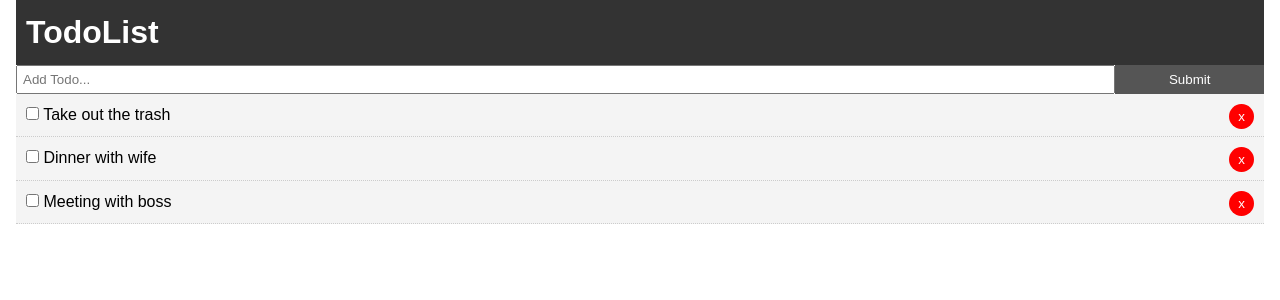
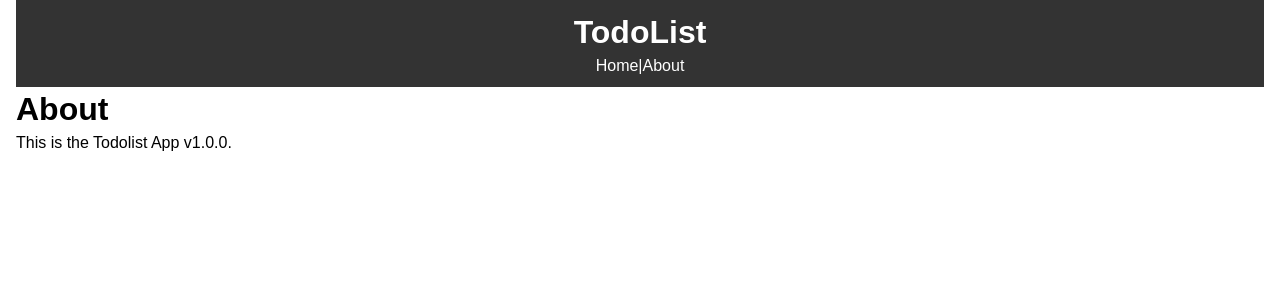
Before and after one commit to samteejay/to-do-list-react, a React (Create React App) app: page /about in a window 1280 px wide. Shown: the top 300 px of the page. Built offline with nearby package versions, Linux system fonts and the light colour scheme.

Commit message:
Add routes

```diff
--- a/package.json
+++ b/package.json
@@ -8,6 +8,7 @@
     "@testing-library/user-event": "^7.2.1",
     "react": "^16.12.0",
     "react-dom": "^16.12.0",
+    "react-router-dom": "^5.1.2",
     "react-scripts": "3.3.0"
   },
   "scripts": {
--- a/src/App.js
+++ b/src/App.js
@@ -1,7 +1,9 @@
 import React, { Component } from 'react';
+import { BrowserRouter as Router, Route } from 'react-router-dom';
 import Todos from './components/Todos';
 import AddTodo from './components/AddTodo';
 import Header from './components/layout/Header';
+import About from './components/pages/About';
 import './App.css';
 
 class App extends Component {
@@ -54,13 +56,20 @@
 
   render() {
     return (
+      <Router>
         <div className="App">
           <div className="container">
             <Header />
+            <Route exact path="/" render={props => (
+              <React.Fragment>
                 <AddTodo addTodo={this.addTodo} />
                 <Todos todos={this.state.todos} markComplete={this.markComplete} delTodo={this.delTodo} />
+              </React.Fragment>
+            )} />
+            <Route path="/about" component={About} />
           </div>
         </div>
+      </Router>
     );
   }
 
--- a/src/components/layout/Header.js
+++ b/src/components/layout/Header.js
@@ -1,10 +1,13 @@
 import React from 'react'
+import { Link } from 'react-router-dom'
 
 function Header() {
     return (
         <div>
             <header style={headerStyle}>
                 <h1>TodoList</h1>
+                <Link style={linkStyle} to="/">Home</Link>|
+                <Link style={linkStyle} to="/about">About</Link>
             </header>
         </div>
     )
@@ -13,8 +16,13 @@
 const headerStyle = {
     background: '#333',
     color: '#fff',
-    border: 'none',
-    padding: '10px'
+    padding: '10px',
+    textAlign: 'center'
+}
+
+const linkStyle = {
+    color: '#fff',
+    textDecoration: 'none'
 }
 
 export default Header;
--- /dev/null
+++ b/src/components/pages/About.js
@@ -0,0 +1,12 @@
+import React from 'react'
+
+function About() {
+    return (
+        <React.Fragment>
+            <h1>About</h1>
+            <p>This is the Todolist App v1.0.0.</p>
+        </React.Fragment>
+    )
+}
+
+export default About;
```
Also changed, not shown: 1 other file (tests, documents, lock files or other folders). Lines whose indentation alone changed are shown as unchanged.
